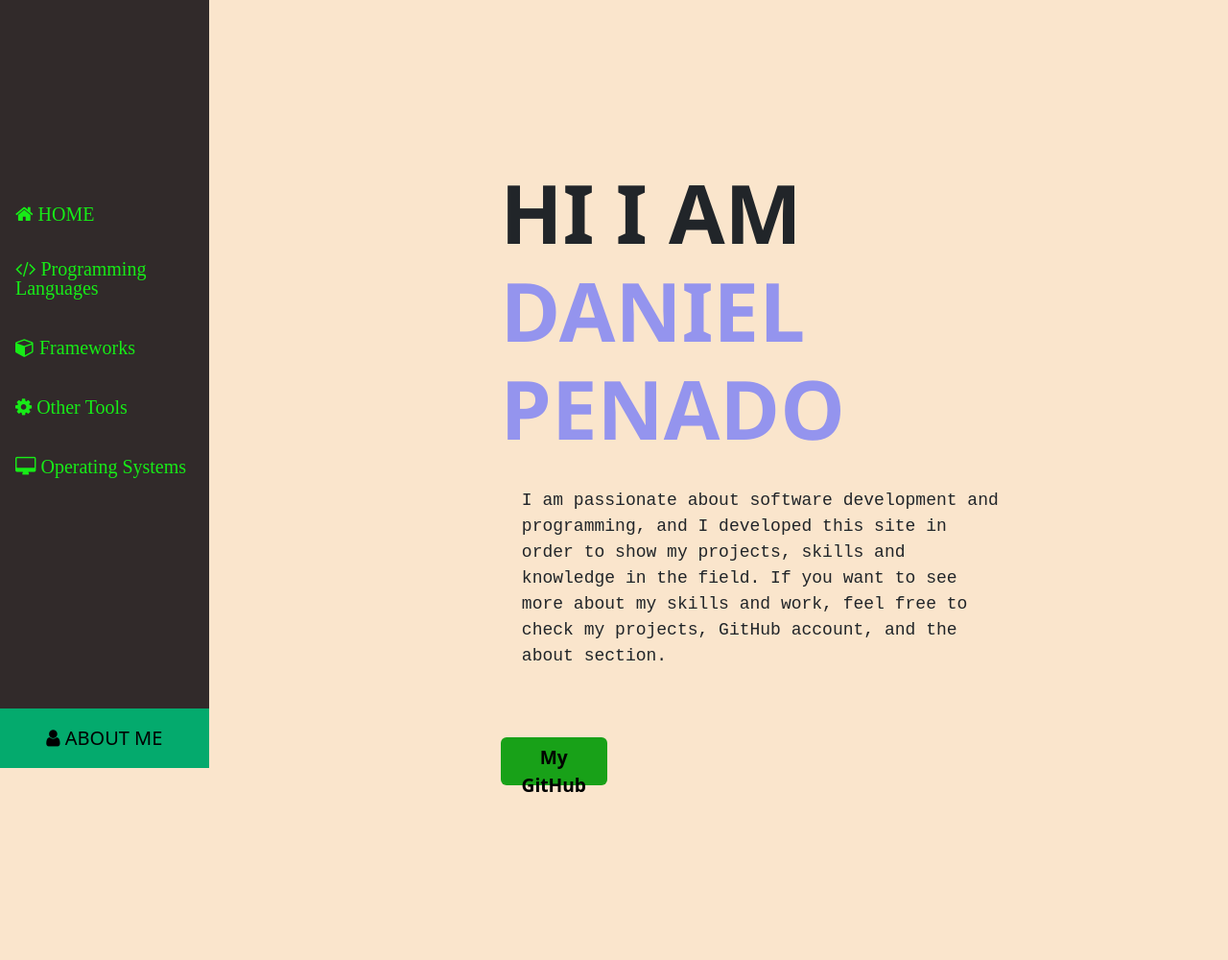
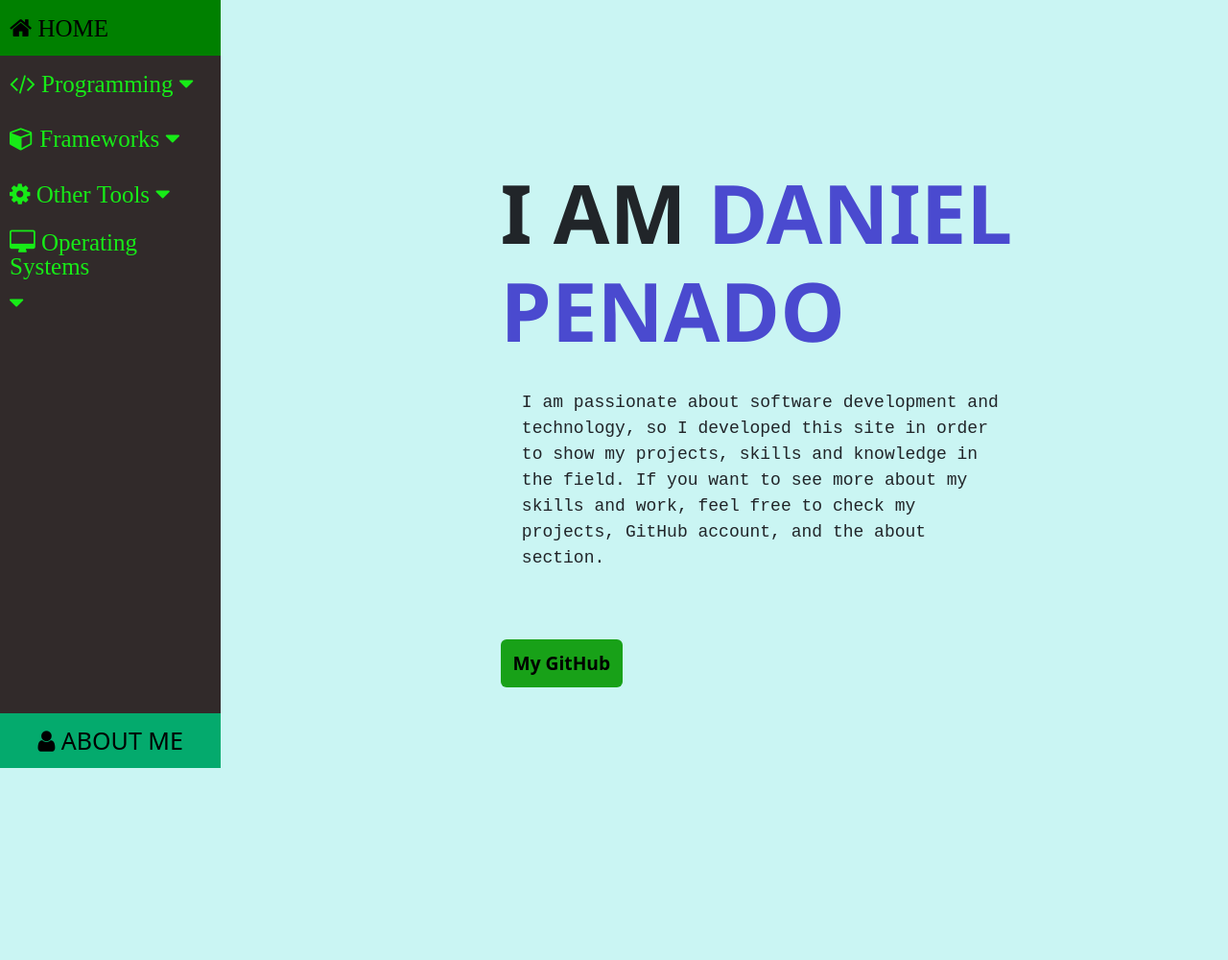
Before and after one commit to danielpenadoordonez/Portfolio_Website, a Django app: page / in a window 1280 px wide. Shown: the whole page at 96% size. Run offline with Django 4.2, Linux system fonts and the light colour scheme.

Commit message:
Models ready and improvements to the Home Page

```diff
--- a/src/Pages/Templates/Pages/home.html
+++ b/src/Pages/Templates/Pages/home.html
@@ -6,10 +6,10 @@
 
 {% block content %}
 <div id="home-container">
-    <h1 class="main-content-title">HI I AM <b id="name">DANIEL PENADO</b></h1>
+    <h1 class="main-content-title">I AM <b id="name">DANIEL PENADO</b></h1>
     <br>
     <p id="intro">
-        I am passionate about software development and programming, and I developed this site in order to show my projects, skills
+        I am passionate about software development and technology, so I developed this site in order to show my projects, skills
         and knowledge in the field. If you want to see more about my skills and work, feel free to check my projects, GitHub account,
         and the about section.
     </p>
--- a/src/Pages/Templates/base.html
+++ b/src/Pages/Templates/base.html
@@ -12,16 +12,48 @@
     <link rel="stylesheet" type="text/css" href="{% static 'css/style.css' %}" />
     {% block title %}
     {% endblock %}
+    <style>
+
+    </style>
 </head>
 
 <body>
 
     <nav class="sidebar">
         <a href="http://localhost:8000/home"><i class="fa fa-home"> HOME</i></a>
-        <a href="#"><i class="fa fa-code"> Programming Languages</i></a>
-        <a href="#"><i class="fa fa-cube"> Frameworks</i></a>
-        <a href="#"><i class="fa fa-gear"> Other Tools</i></a>
-        <a href="#"><i class="fa fa-desktop"> Operating Systems</i></a>
+
+        <button class="drop-btn">
+            <i class="fa fa-code"> Programming</i>
+            <i class="fa fa-caret-down"></i>
+        </button>
+        <div class="dropdown-content">
+            <a href="#"><i class="fa fa-code"> Python</i></a>
+        </div>
+
+        <button class="drop-btn">
+            <i class="fa fa-cube"> Frameworks</i>
+            <i class="fa fa-caret-down"></i>
+        </button>
+        <div class="dropdown-content">
+            <i class="fa fa-cube"> Django</i>
+        </div>
+
+        <button class="drop-btn">
+            <i class="fa fa-gear"> Other Tools</i>
+            <i class="fa fa-caret-down"></i>
+        </button>
+        <div class="dropdown-content">
+            <i class="fa fa-gear"> Docker</i>
+        </div>
+
+        <button class="drop-btn">
+            <i class="fa fa-desktop"> Operating Systems</i>
+            <i class="fa fa-caret-down"></i>
+        </button>
+        <div class="dropdown-content">
+            <i class="fa fa-desktop"> Linux</i>
+        </div>
+
         <a id="stick-low" href="http://localhost:8000/about/"><i class="fa fa-user" ></i> ABOUT ME</a>
     </nav>
 
@@ -45,5 +77,8 @@
             integrity="sha384-kjU+l4N0Yf4ZOJErLsIcvOU2qSb74wXpOhqTvwVx3OElZRweTnQ6d31fXEoRD1Jy"
             crossorigin="anonymous">
     </script>
+    <script>
+
+    </script>
 </body>
 </html>
--- a/src/Pages/static/css/style.css
+++ b/src/Pages/static/css/style.css
@@ -1,26 +1,61 @@
+
+/*NAVBAR*/
 .sidebar {
     margin: 0;
-    padding-top: 15%;
-    width: 17%;
+    /*padding-top: 15%;*/
+    width: 18%;
     background-color: rgb(49, 42, 42);
     position: fixed;
     height: 100%;
     overflow: auto;
 }
 
-.sidebar a {
+.sidebar a, .drop-btn {
     display: block;
     color: rgb(23, 235, 23);
-    padding: 16px;
+    padding: 10px;
     text-decoration: none;
-    font-size: 20px;
+    font-size: 25px;
+    background-color: rgb(49, 42, 42);
+    border: none;
+    width: 100%;
+    outline: none;
+    cursor: pointer;
+    text-align: left;
+    height: auto;
 }
 
 .sidebar a.active {background-color: #04AA6D;color: white;}
 
-.sidebar a:hover:not(.active) {background-color: green;color: black;}
+.sidebar a:hover:not(.active) {
+    background-color: green;
+    color: black;
+    font-weight: bolder;
+}
+
+.sidebar a i:hover:not(.active){
+    background-color: green;
+    color: black;
+    font-weight: bolder;
+}
+
+.drop-btn:hover:not(.active){
+    background-color: green;
+    color: black;
+    font-weight: bolder;
+}
 
 i p{float: right}
+
+.dropdown-content{
+    display: none;
+    position: absolute;
+    background-color: inherit;
+    padding-left: 5px;
+    /*min-width: 160px;
+    box-shadow: 0px 8px 16px 0px rgba(0,0,0,0.2);
+    z-index: 1;*/
+}
 
 #stick-low{
     /*margin-top: 60.6%;*/
@@ -32,6 +67,8 @@
     text-align: center;
 }
 
+/*BODY AND MAIN*/
+
 div.main-content {
     /*margin-left: 200px;*/
     margin-left: 25%;
@@ -39,9 +76,12 @@
     height: 1000px;
 }
 
-body{background-color: rgb(250, 229, 204);}
+body{
+    background-color: rgb(202, 245, 243);
+    /*background: linear-gradient(rgb(125, 176, 185)10%, white);*/
+}
 
-#name{color: rgb(148, 148, 238);}
+#name{color: rgb(74, 74, 207);}
 
 mark{background-color: rgb(226, 226, 24);}
 
@@ -85,10 +125,22 @@
 
 /*MEDIA QUERIES*/
 
+@media screen and (max-width: 1300px){
+    #redirect-btn{width: auto; }
+}
+
+@media screen and (min-height: 1000px) {
+
+}
+
 @media screen and (max-width: 1000px) and (min-width: 700px){
-    .sidebar{width: 30%; padding-top: 30%;}
-    /*#stick-low{ margin-top: 156%}*/
-    #redirect-btn{width: auto;}
+    .sidebar{width: 30%; padding-top: 0%;}
+    #redirect-btn{
+        width: auto;
+        display: block;
+        margin-right: auto;
+        margin-left: auto;
+    }
 }
 
 @media screen and (max-width: 700px) {
@@ -99,7 +151,11 @@
         position: relative;
     }
     #stick-low{ margin-top: 0%; position: relative;}
-.sidebar a {float: left; font-size: 29px;}
+    .sidebar a {
+        float: left;
+        font-size: 29px;
+        width: 100%;
+    }
     div.main-content {margin-left: 0px;}
     .main-content-title{font-size: 60px; padding-top: 0%;}
     #home-container{width: 80%;}
--- a/src/Portfolio/settings.py
+++ b/src/Portfolio/settings.py
@@ -15,6 +15,7 @@
 
 # Build paths inside the project like this: BASE_DIR / 'subdir'.
 BASE_DIR = Path(__file__).resolve().parent.parent
+
 MEDIA_ROOT = os.path.join(BASE_DIR, "media")
 MEDIA_URL = '/media/'
 
```
Also changed, not shown: src/Owner/models.py (+5 -4 lines), src/Project/models.py (+8 -5 lines). Lines whose indentation alone changed are shown as unchanged.
